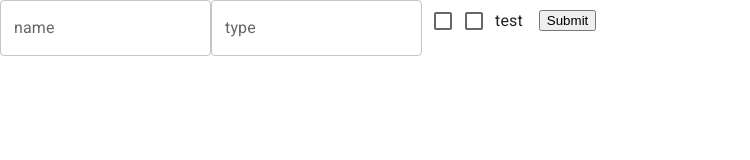
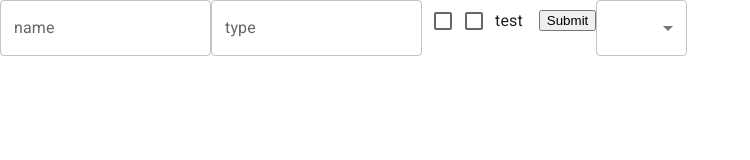
Before and after one commit to krystiansledz/juice-agh, a React (Create React App) app: page /sandbox in a window 1280 px wide. Shown: the top 160 px of the page, without its empty margins (0-750 px from the left). Built offline with nearby package versions, Linux system fonts and the light colour scheme.

Commit message:
Select component

```diff
--- /dev/null
+++ b/src/components/Form/Select.tsx
@@ -0,0 +1,57 @@
+import React from "react";
+import { Controller } from "react-hook-form";
+import { Control } from "react-hook-form/dist/types/form";
+import {
+  Select as MuiSelect,
+  FormControl,
+  FormHelperText,
+  MenuItem,
+} from "@mui/material";
+
+type Props = {
+  control: Control<any>;
+  name: string;
+  defaultValue?: string;
+  disabled?: boolean;
+  values: { label: string; value: string }[];
+};
+
+const Select: React.FC<Props> = (props) => {
+  const {
+    name,
+    control,
+    defaultValue,
+    disabled = false,
+    values: options,
+  } = props;
+
+  return (
+    <Controller
+      render={({ field, fieldState: { error } }) => (
+        <FormControl>
+          <MuiSelect
+            disabled={disabled}
+            defaultValue={defaultValue}
+            sx={{
+              color: !!error ? (theme) => theme.palette.error.main : "white",
+            }}
+            {...field}
+          >
+            {options.map((option) => (
+                <MenuItem key={option.value} value={option.value}>
+                    {option.label}
+                </MenuItem>
+            ))}
+          </MuiSelect>
+          {error && (
+            <FormHelperText error={!!error}>{error.message}</FormHelperText>
+          )}
+        </FormControl>
+      )}
+      name={name}
+      control={control}
+    />
+  );
+};
+
+export default Select;
--- a/src/pages/Sandbox/index.tsx
+++ b/src/pages/Sandbox/index.tsx
@@ -5,12 +5,14 @@ import { useForm } from "react-hook-form";
 import { yupResolver } from "@hookform/resolvers/yup";
 import yup from "../../yup";
 import CheckboxWithLabel from "../../components/Form/CheckboxWithLabel";
+import Select from "../../components/Form/Select";
 
 type InputFields = {
   name: string;
   type: string;
   test: boolean;
   withlabel: boolean;
+  test1: string;
 };
 
 const schema = yup.object().shape({
@@ -18,6 +20,7 @@ const schema = yup.object().shape({
   type: yup.string().required(),
   test: yup.bool().oneOf([true], "To pole jest wymagane"),
   withlabel: yup.bool().oneOf([true], "To pole jest wymagane"),
+  test1: yup.string().required(),
 });
 
 type Props = {};
@@ -52,6 +55,14 @@ const SandboxPage: React.FC<Props> = () => {
           control={control}
         />
         <button>Submit</button>
+        <Select name={"test1"} control={control}
+        defaultValue={"1"}
+          values={[
+            { label: "Test 1", value: "1" },
+            { label: "Test 2", value: "2" },
+            { label: "Test 3", value: "3" },
+          ]}
+        />
       </form>
     </div>
   );
```
